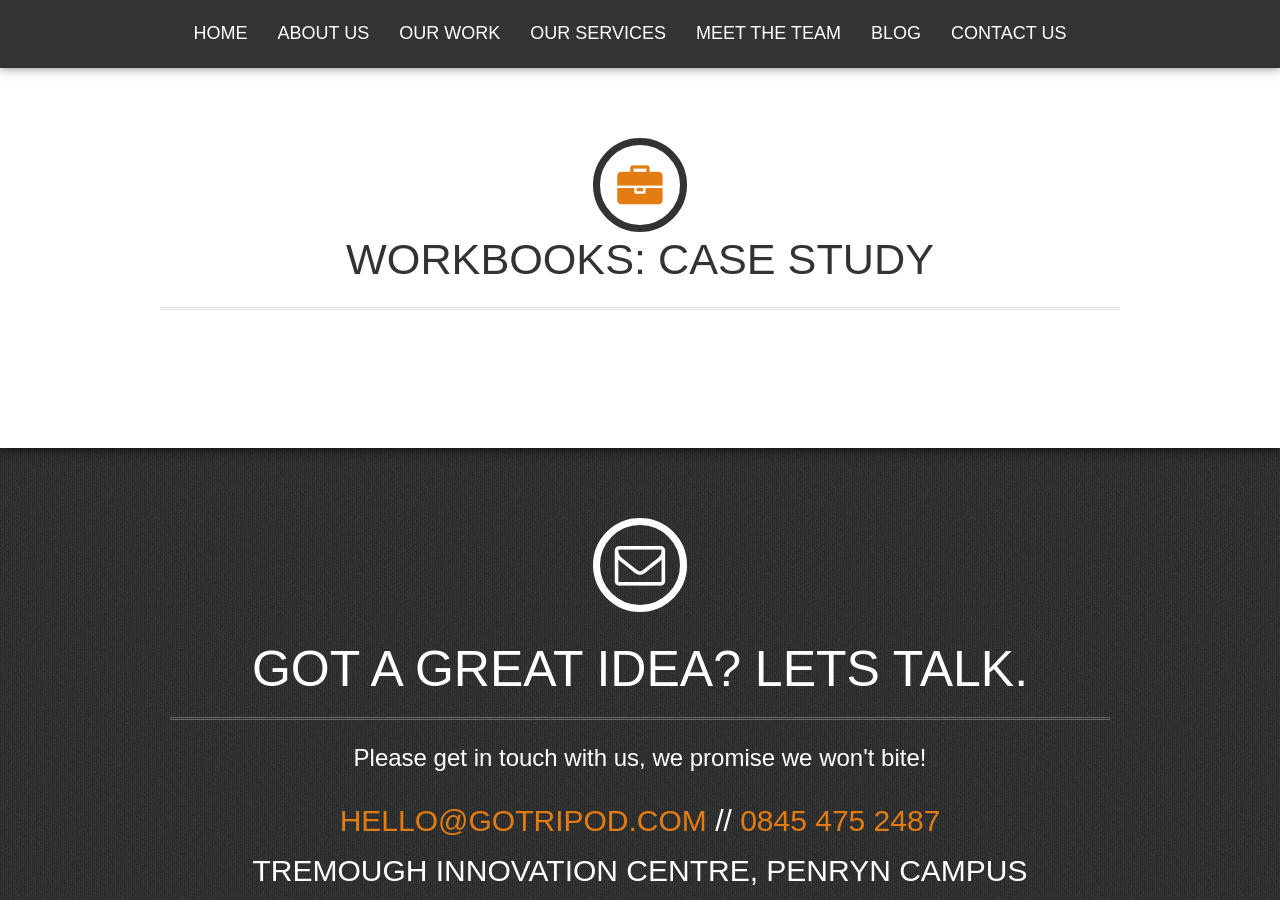
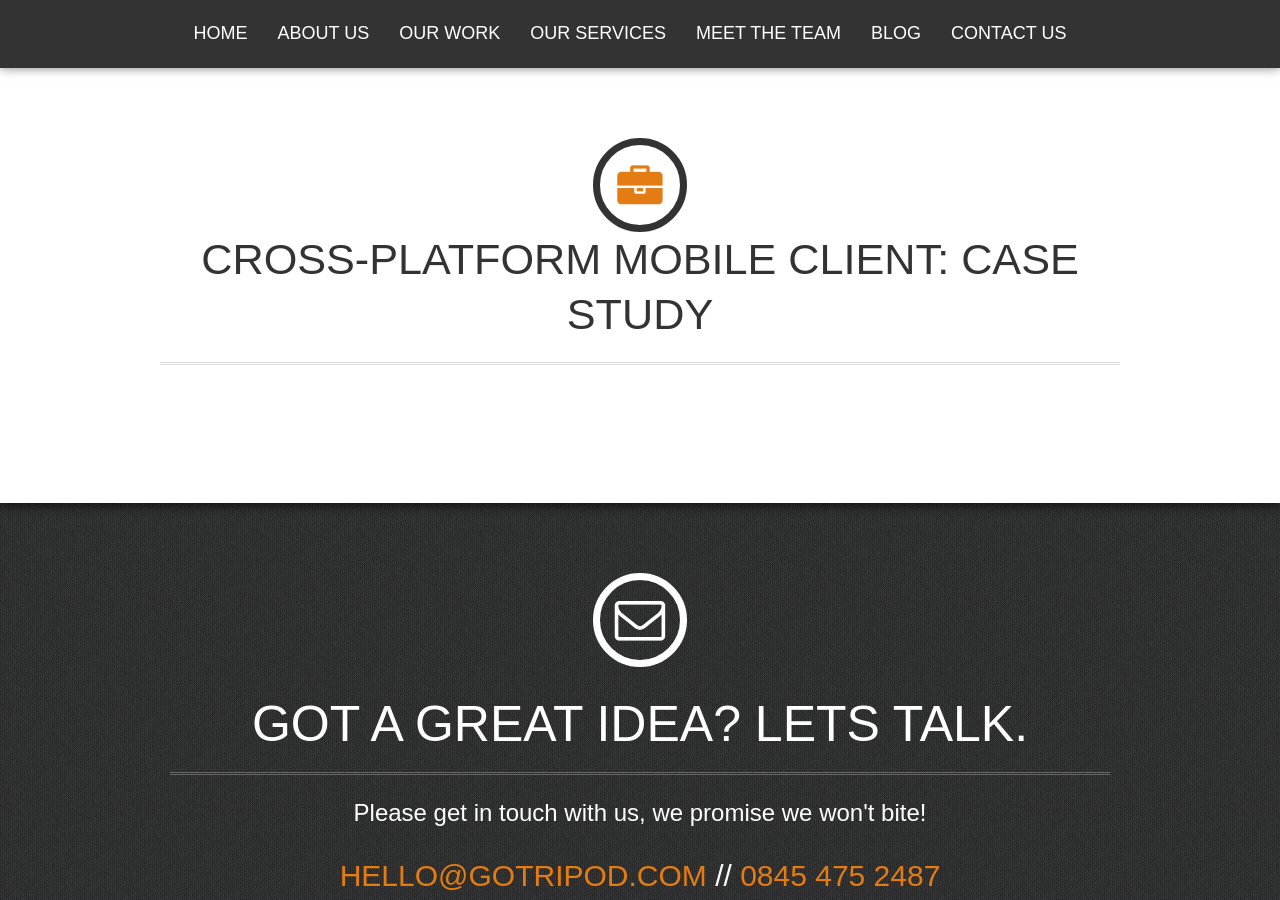
Before and after one commit to gotripod/gotripod.github.io, a Jekyll site: the page built from _case_studies/workbooks.md, in a window 1280 px wide and 900 px high. Built offline with Jekyll 4.4.1, drawn with Linux system fonts in a browser that asks for light colours; some web fonts are replaced; Markdown is read by kramdown in place of the engine named in the settings; some of the changed lines change nothing that is shown.

Commit message:
Update workbooks.md

```diff
--- a/_case_studies/workbooks.md
+++ b/_case_studies/workbooks.md
@@ -1,5 +1,7 @@
 ---
-title: 'Workbooks'
-intro: 'Workbooks'
+title: Cross-platform Mobile Client
+client: Workbooks
+quote:
+intro: Workbooks have built a best-in-class CRM system for the web, and wanted to go mobile on as many platforms as possible. They came to us to fulfil their requirements.
 layout: case_study
 ---
```
